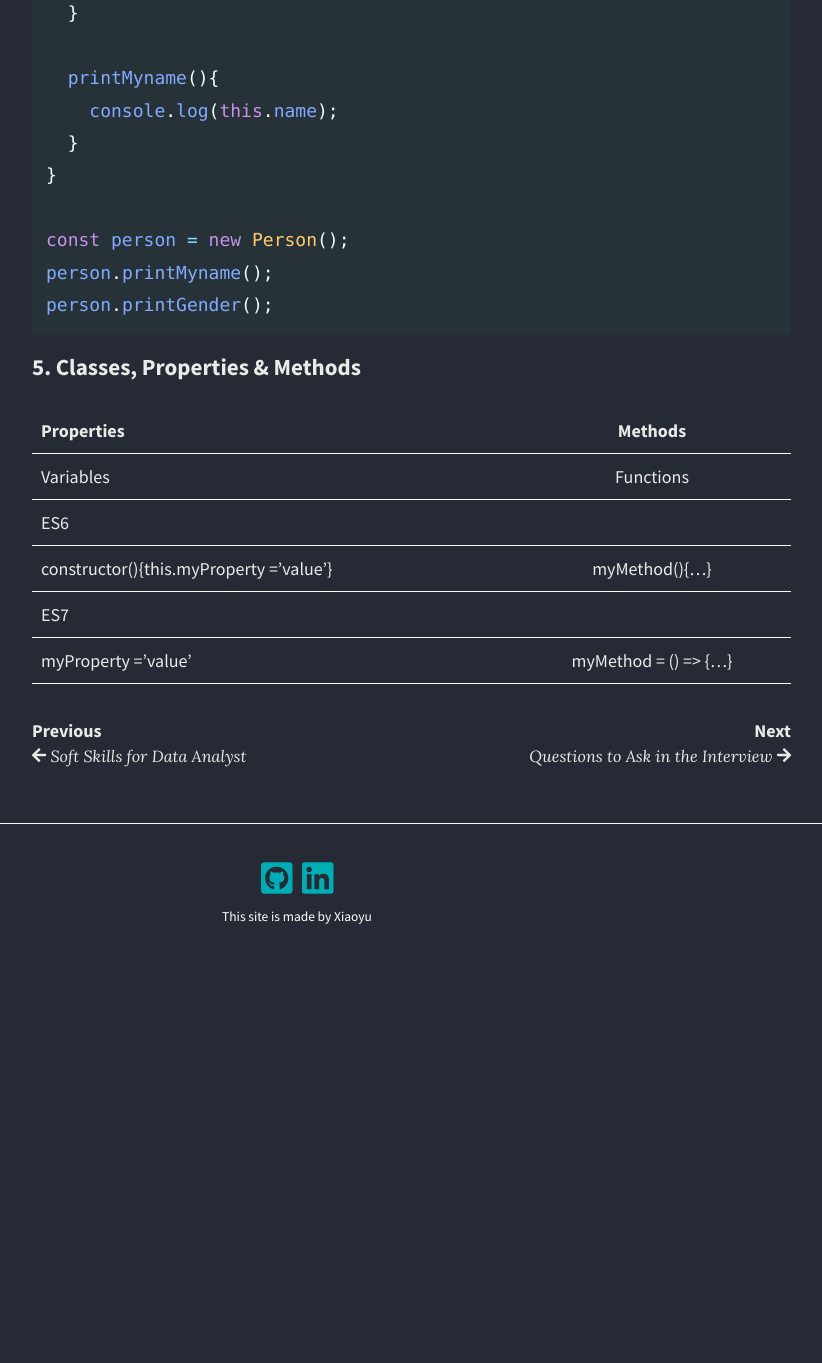
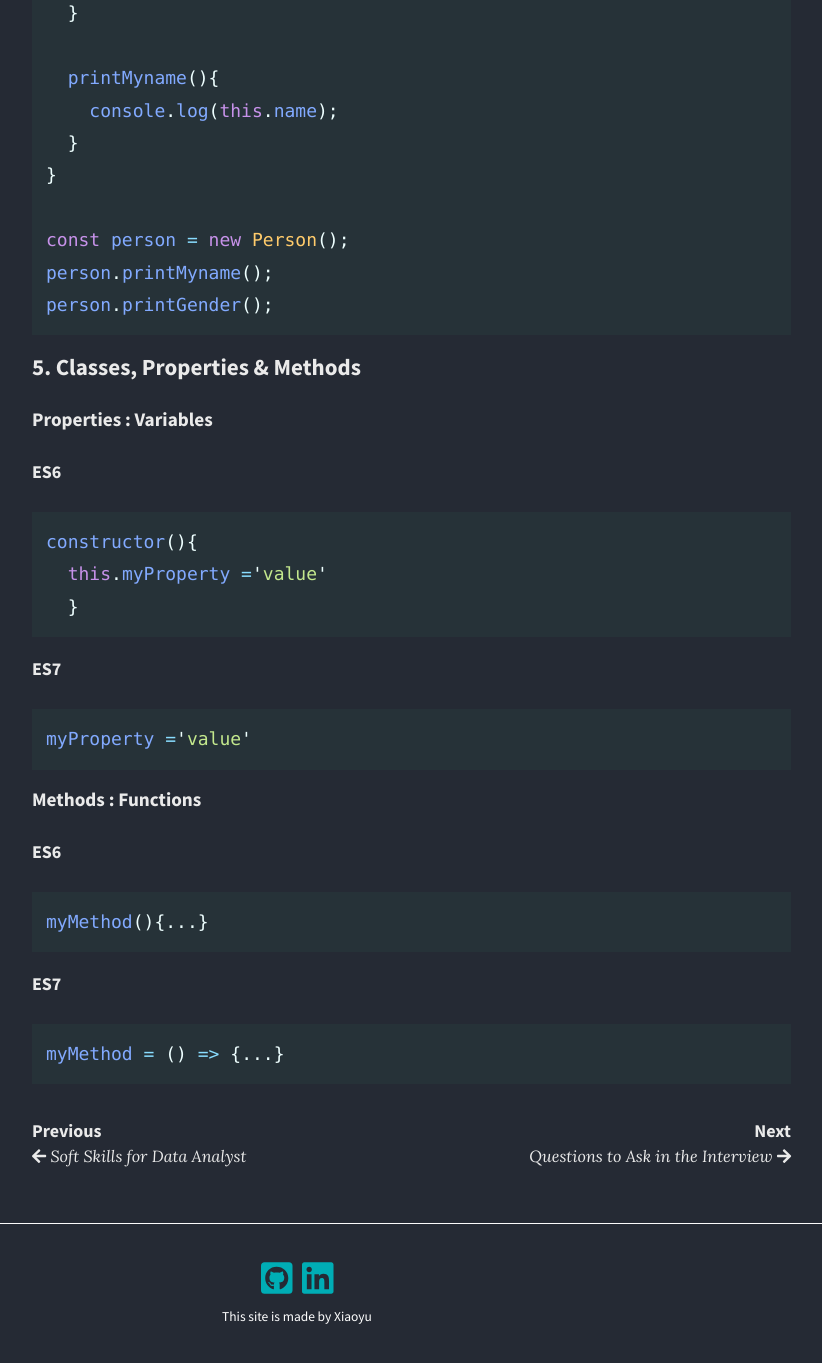
Before and after one commit to migapipo/personal-blog, a Jekyll site: the page built from _posts/2020-01-09-React Learning.md, in a window 1280 px wide and 1400 px high, scrolled down 4102 px. Shown: the top 1363 px of the window, without its empty margins (343-1165 px from the left). Built offline with Jekyll 4.4.1, drawn with Linux system fonts in a browser that asks for light colours; nearby versions of some CDN libraries; before the commit the page ends 5101 px from its top, so only the background shows below that.

Commit message:
update React Learning notes

````diff
--- a/_posts/2020-01-09-React Learning.md
+++ b/_posts/2020-01-09-React Learning.md
@@ -161,10 +161,27 @@ person.printGender();
 
 ### 5. Classes, Properties & Methods
 
-| Properties    | Methods
-| ------------- |:-------------:|
-| Variables     | Functions     |
-| ES6    |
-| constructor(){this.myProperty ='value'} | myMethod(){...}      |
-| ES7    |
-| myProperty ='value' | myMethod = () => {...}      |
+#### Properties : Variables
+
+**ES6**
+```javascript
+constructor(){
+  this.myProperty ='value'
+  }
+```
+**ES7**
+```javascript
+myProperty ='value'
+```
+
+#### Methods : Functions
+
+**ES6**
+```javascript
+myMethod(){...}
+```
+
+**ES7**
+```javascript
+myMethod = () => {...}
+```
````
